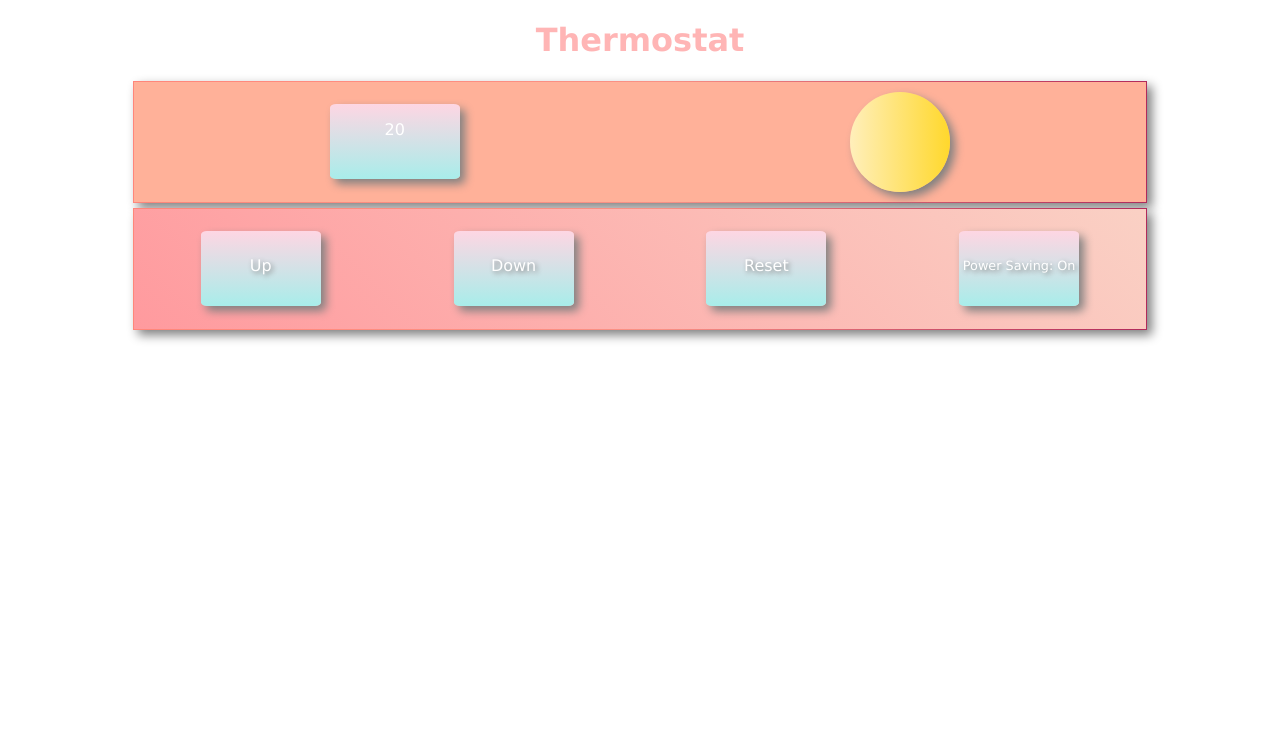
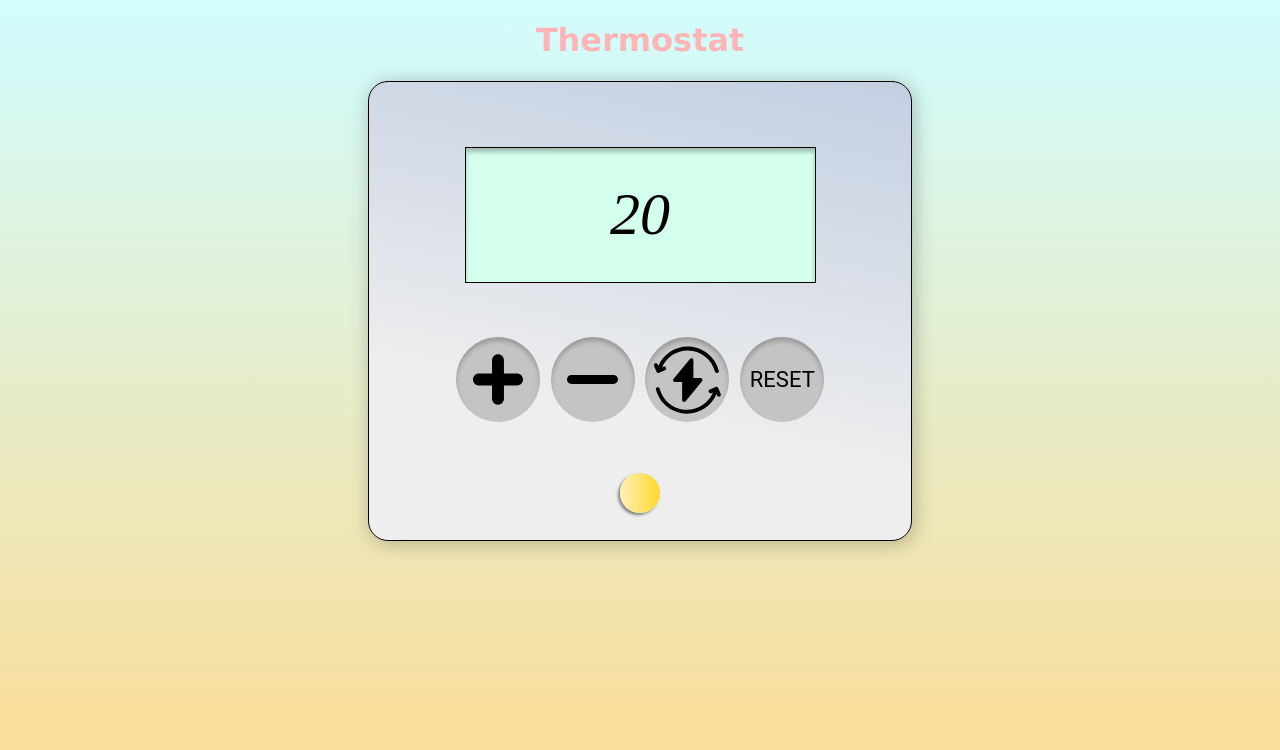
Before and after one commit to bibbycodes/thermostatJS, a plain HTML site: page index.html in a window 1280 px wide. Drawn offline with nearby package versions, Linux system fonts and the light colour scheme; a web font is replaced by a local one.

Commit message:
changes styling

```diff
--- a/index.html
+++ b/index.html
@@ -6,6 +6,7 @@
   <meta http-equiv="X-UA-Compatible" content="ie=edge">
   <!-- <link rel="stylesheet" href="https://stackpath.bootstrapcdn.com/bootstrap/4.3.1/css/bootstrap.min.css" integrity="sha384-ggOyR0iXCbMQv3Xipma34MD+dH/1fQ784/j6cY/iJTQUOhcWr7x9JvoRxT2MZw1T" crossorigin="anonymous"> -->
   <link rel="stylesheet" href="style.css" type="text/css">
+  <link rel="stylesheet" media="screen" href="https://fontlibrary.org/face/segment7" type="text/css"/>
   <title>Thermostat</title>
 </head>
 
@@ -16,36 +17,21 @@
 
   <div class="container-fluid h-100 w-100">
 
-    <div class="row indicators section col-sm-12">
-      <div id="temp-guage" class="box indicator">
-        <p id="temp-guage-text"></p>
+    <div class="thermo-box section">
+      <div id="temp-guage" class="display"><p id="temp-guage-text"></p></div>
+      <div class = "buttons-box">
+        <div class="buttons" id="plus"><img class="plus" src="src/svg/001-add.svg" alt="plus"></div>
+        <div class="buttons" id="minus"><img class="minus" src="src/svg/005-minus-sign-of-a-line-in-horizontal-position.svg" alt="minus"></div>
+        <div class="buttons" id="ps-mode"><img class ="ps-mode" src="src/svg/008-energy-1.svg" alt=""></div>
+        <div class="buttons" id="reset-btn"><p class="reset-btn">RESET</p></div>
       </div>
-
       <div class="usage-indicator box">
-        <span></span>
-      </div>
-
-    </div>
-
-    <div class="row controls section" class="">
-      <div class="button box" id="up" class="box col-3">
-        <span>Up</span>
-      </div>
-
-      <div class="button box" id="down" class="box col-3">
-        <span>Down</span>
-      </div>
-
-      <div class="button box" id="reset" class="box col-3">
-          <span>Reset</span>
-      </div>
-
-      <div class="button box" class="box col-3">
-        <span id="power-saving">Power Saving</span>
       </div>
     </div>
 
   </div>
+
+
 
   <script src="https://code.jquery.com/jquery-3.4.1.js" integrity="sha256-WpOohJOqMqqyKL9FccASB9O0KwACQJpFTUBLTYOVvVU=" crossorigin="anonymous"></script>
   <script src="src/Thermostat.js"></script>
--- a/src/Interface.js
+++ b/src/Interface.js
@@ -1,6 +1,6 @@
 
   function updateTemperature() {
-    $('#temp-guage-text').text(t.temperature);
+    $('p#temp-guage-text').text(`${t.temperature}`);
     $('.usage-indicator').attr('id', t.energyUsage());
   }
 
@@ -9,25 +9,29 @@ $(document).ready(function() {
   updateTemperature()
   $('#power-saving').text(`Power Saving: ${t.returnValForPowerSaving()}`)
 
-  $('#up').on('click', () => {
+  $('#plus').on('click', () => {
     t.up(1)
     // $('p#temp-guage-text').text(t.temperature)
     updateTemperature()
   })
 
-  $('#down').on('click', () => {
+  $('#minus').on('click', () => {
     t.down(1)
     updateTemperature()
   })
 
-  $('#reset').on('click', () => {
+  $('.reset-btn').on('click', () => {
     t.reset()
     updateTemperature()
   })
 
-  $('#power-saving').on('click', () => {
+  $('#ps-mode').on('click', () => {
     t.togglePowerSaving()
-    $('#power-saving').text(`Power Saving: ${t.returnValForPowerSaving()}`)
+    if (t.isPowerSavingOn) {
+      $('.ps-mode').attr('src', "src/svg/008-energy-1.svg")
+    } else {
+      $('.ps-mode').attr('src', "src/svg/009-saving.svg")
+    }
     updateTemperature()
   })
 })
--- a/style.css
+++ b/style.css
@@ -1,47 +1,8 @@
 
-
-.section {
-  box-shadow: 5px 5px 10px grey;
-  border-width: 1px;
-  border-style: solid;
-  border-image: linear-gradient(to right, #ff8177 0%, #ff867a 0%, #ff8c7f 21%, #f99185 52%, #cf556c 78%, #b12a5b 100%);
-  border-image-slice: 1;
-  background-origin: border-box;
-  background-clip: content-box border-box;
-}
-
-.indicators {
-  display: flex;
-  height: 120px;
-  width: 80%;
-  margin-bottom: 5px !important;
-  margin: auto;
-  background-image: linear-gradient(to top,#ffb199 100%,  #ff0844 0% );
-}
-
-.controls {
-  display: flex;
-  height: 120px;
-  width: 80%;
-  position: relative;
-  margin: auto;
-  background-image: linear-gradient(45deg, #ff9a9e 0%, #fad0c4 99%, #fad0c4 100%);
-}
-
-.box {
-  color: white;
-  box-shadow: #ffb199;
-  border-width: 1px;
-  border-radius: 5%;
-  margin: 0.5em;
-  height: 75px;
-  width: 75px;
-  display: inline-block;
-  margin: auto;
-  bottom: 5%;
-  text-align: center;
-  box-shadow: 5px 5px 10px grey;
-  background-image: linear-gradient(to top, #a8edea 0%, #fed6e3 100%);
+html {
+  background-image: linear-gradient(to top, #fddb92 0%, #d1fdff 100%);
+  background-repeat: no-repeat;
+  height: 100vh;
 }
 
 #low-usage {
@@ -56,21 +17,101 @@
   background-image: linear-gradient(to right, #f78ca0 0%, #f9748f 19%, #fd868c 60%, #fe9a8b 100%);
 }
 
-.button {
-  height: 75px;
-  width: 120px;
+.thermo-box {
+  margin-top: 20%;
+  position: relative;
+  margin: auto;
+  width: 544px;
+  height: 460px;
+  background-image: linear-gradient(12deg, #eeeeee 30%, #c3cfe2 100%);
+  border: 1px solid #000000;
+  box-sizing: border-box;
+  box-shadow: 2px 2px 20px rgba(0, 0, 0, 0.25);
+  border-radius: 20px;
 }
 
-.indicator {
-  width: 130px;
+.buttons-box {
+  margin-top: 10%;
 }
 
-span {
-  top: 50%;
-  text-shadow: 2px 2px 5px grey;
+.buttons {
+  display: flex;
+  position: absolute;
+  width: 84px;
+  height: 85px;
+  background: #C4C4C4;
+  box-shadow: inset -0.025px 4px 4px rgba(37, 35, 35, 0.25);
+  border-radius: 100%;
+  justify-items: center;
+}
+
+.display {
+  width: 351px;
+  height: 136px;
+  background-color: #D3FFED;
+  border: 1px solid #000000;
+  box-sizing: border-box;
+  max-width: inherit;
+  margin: auto;
+  margin-top: 12%;
+  border: 1px solid;
+  box-shadow: -0.25px 4px 4px rgba(0, 0, 0, 0.25) inset;
+  justify-content: center;
+  display: flex;
+}
+
+p#temp-guage-text {
+  font-family: 'Segment7Standard';
+  font-size: 60px;
+  font-weight: normal;
+  font-style: italic;
+  position: relative;
+  margin: auto;
   text-align: center;
-  line-height: 70px;
-  font-family: Verdana, Geneva, Tahoma, sans-serif;
+  vertical-align: middle;
+}
+
+#plus {
+  left: 16%;
+}
+
+.plus {
+  height: 60%;
+  width: 60%;
+  margin: auto;
+}
+
+#minus {
+  left: 33.5%;
+}
+
+.minus {
+  height: 60%;
+  width: 60%;
+  margin: auto;
+}
+
+#ps-mode {
+  right: 33.5%;
+}
+
+.ps-mode {
+  height: 80%;
+  width: 80%;
+  margin: auto;
+}
+
+#reset-btn {
+  right: 16%
+}
+.reset-btn {
+  margin: auto;
+  font-family: Roboto;
+  font-style: normal;
+  font-weight: normal;
+  font-size: 22px;
+  line-height: 26px;
+  text-align: center;
 }
 
 #temp-guage-text {
@@ -88,6 +129,14 @@ h1 {
 
 .usage-indicator {
   border-radius: 100%;
-  height: 100px;
-  width: 100px;
+  display: flex;
+  box-shadow: #ffb199;
+  margin: 0.5em;
+  height: 40px;
+  width: 40px;
+  margin: auto;
+  margin-top: 35%;
+  text-align: center;
+  box-shadow: -2px 2px 3px grey;
+  background-image: linear-gradient(to top, #a8edea 0%, #fed6e3 100%);
 }
```
Also changed, not shown: src/svg/001-add.svg (added), src/svg/002-plus.svg (added), src/svg/003-plus-1.svg (added), src/svg/004-plus-2.svg (added), src/svg/005-minus-sign-of-a-line-in-horizontal-position.svg (added), src/svg/006-minus.svg (added), src/svg/007-energy.svg (added), src/svg/008-energy-1.svg (added), src/svg/009-saving.svg (added), src/svg/010-saving-1.svg (added).
